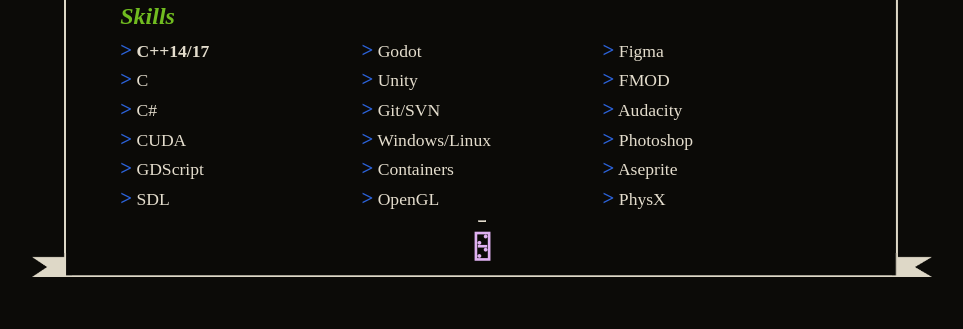
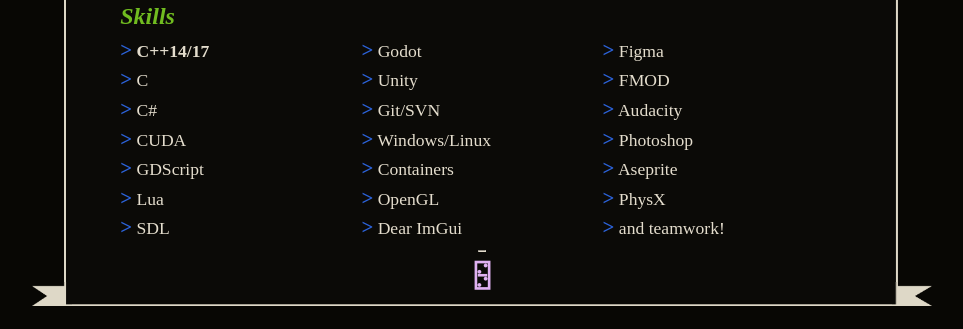
Before and after one commit to cyntrist/cyntrist.github.io, a plain HTML site: page index.html in a window 1280 px wide. Shown: the part 1579-1908 px from the top of the page, without its empty margins (158-1121 px from the left). Drawn offline with nearby package versions, Linux system fonts and the light colour scheme; a web font is replaced by a local one.

Commit message:
november update

```diff
--- a/index.html
+++ b/index.html
@@ -178,6 +178,7 @@
                 <p><span>></span> C#</p>
                 <p><span>></span> CUDA</p>
                 <p><span>></span> GDScript</p>
+                <p><span>></span> Lua</p>
                 <p><span>></span> SDL</p>
               </div>
               <div>
@@ -187,6 +188,7 @@
                 <p><span>></span> Windows/Linux</p>
                 <p><span>></span> Containers</p>
                 <p><span>></span> OpenGL</p>
+                <p><span>></span> Dear ImGui</p>
               </div>
               <div>
                 <p><span>></span> Figma</p>
@@ -195,6 +197,7 @@
                 <p><span>></span> Photoshop</p>
                 <p><span>></span> Aseprite</p>
                 <p><span>></span> PhysX</p>
+                <p><span>></span> and teamwork!</p>
               </div>
             </div>
 
--- a/src/scripts/index.js
+++ b/src/scripts/index.js
@@ -51,7 +51,7 @@ const translations = {
     formSend: "Send",
     more: "And more!",
 
-    footerDate: "August 2026<br>Cynthia Tristán Álvarez",
+    footerDate: "November 2026<br>Cynthia Tristán Álvarez",
     footerText: "Made with Figma in HTML, CSS and JS<br>source code on <a target=\"_blank\" href=\"https://github.com/cyntrist/cyntrist.github.io\">Github</a>"
 
   },
@@ -99,7 +99,7 @@ const translations = {
     formMessage: "Mensaje:",
     formSend: "Enviar",
 
-    footerDate: "Agosto de 2026<br>Cynthia Tristán Álvarez",
+    footerDate: "Noviembre de 2026<br>Cynthia Tristán Álvarez",
     footerText: "Hecho con Figma en HTML, CSS y JS<br>código fuente en <a href=\"https://github.com/cyntrist/cyntrist.github.io\">Github</a>"
   }
 };
@@ -418,7 +418,7 @@ function initializePageBackground() {
     previousFrameTime = now;
 
     ctx.clearRect(0, 0, width, viewportHeight);
-    ctx.fillStyle = "#0C0B08";
+    ctx.fillStyle = "#080704";
     ctx.fillRect(0, 0, width, viewportHeight);
 
     frameCount++;
--- a/src/styles/index.css
+++ b/src/styles/index.css
@@ -1,7 +1,7 @@
 @import url('https://fonts.googleapis.com/css2?family=Cascadia+Code:ital,wght@0,200..700;1,200..700&display=swap');
 
 :root {
-    --negro-cynthia: #0C0B08;
+    --negro-cynthia: #080704;
     --ambar-cynthia: #ffa600;
     --coral-cynthia: #DE5A5A;
     --blanco-cynthia: #E4DDCD;
```
Also changed, not shown: assets/img/logo_slow.gif, 1 other file.
